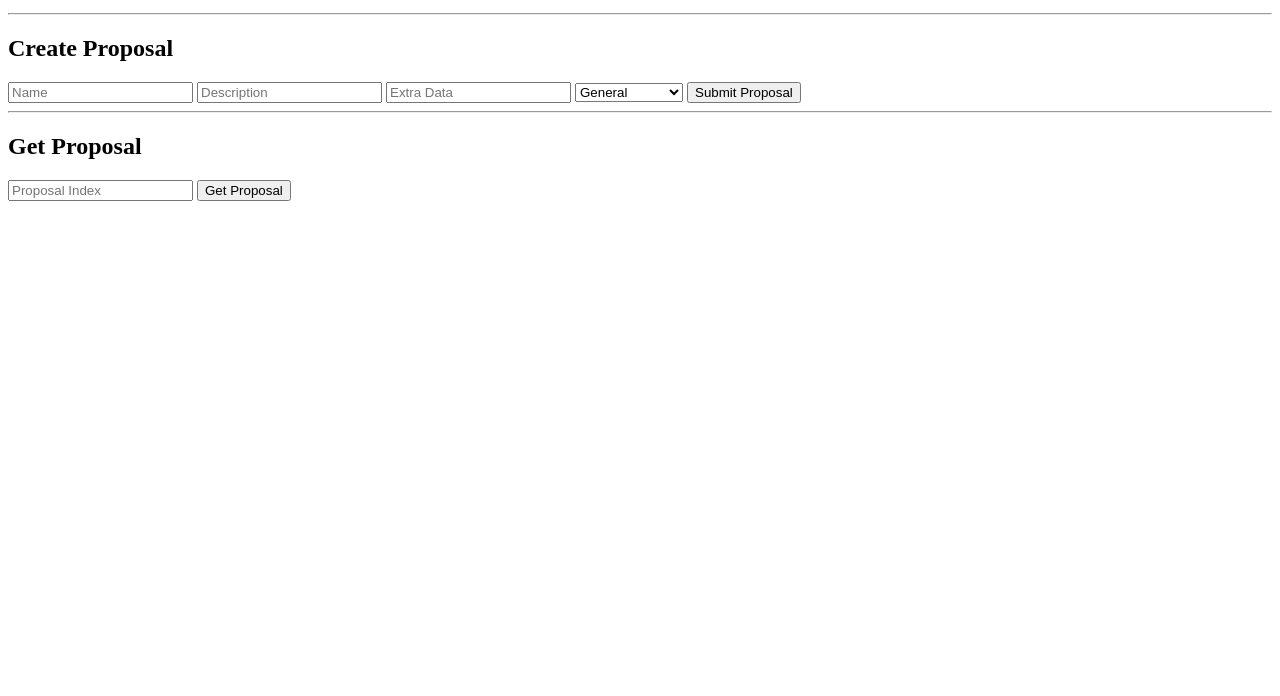
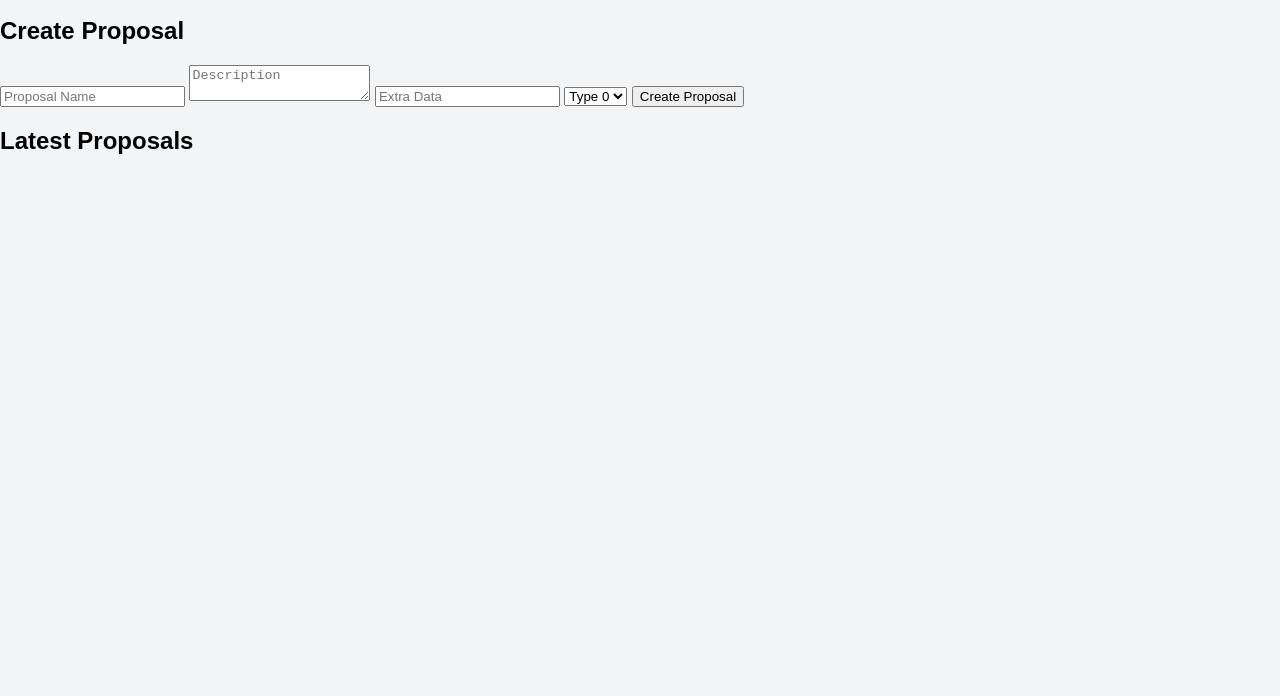
Before and after one commit to Rezmodi7/ZenVotingsystem, a plain HTML site: page index.html in a window 1280 px wide. Shown: the part 104-800 px from the top of the page. Drawn offline with nearby package versions, Linux system fonts and the light colour scheme.

Commit message:
Update index.html

```diff
--- a/index.html
+++ b/index.html
@@ -4,36 +4,34 @@
     <meta charset="UTF-8">
     <meta name="viewport" content="width=device-width, initial-scale=1.0">
     <title>ZenChain Proposals</title>
-<script src="https://cdn.jsdelivr.net/npm/web3@1.9.0/dist/web3.min.js"></script>
-<script type="module" src="./app.js"></script>
+    <link rel="stylesheet" href="style.css">
+    <script src="https://cdn.jsdelivr.net/npm/ethers/dist/ethers.min.js"></script>
 </head>
 <body>
-<h1>ZenChain Proposals</h1>
-<button id="connectWallet">Connect Wallet</button>
-<p id="walletAddress"></p>
+    <header>
+        <h1>ZenChain Proposal System</h1>
+        <button id="connectWalletBtn">Connect Wallet</button>
+    </header>
 
-<hr>
+    <main>
+        <section id="createProposalSection">
             <h2>Create Proposal</h2>
-<input type="text" id="proposalName" placeholder="Name">
-<input type="text" id="proposalDescription" placeholder="Description">
+            <input type="text" id="proposalName" placeholder="Proposal Name">
+            <textarea id="proposalDescription" placeholder="Description"></textarea>
             <input type="text" id="proposalExtra" placeholder="Extra Data">
             <select id="proposalFormType">
-  <option value="0">General</option>
-  <option value="1">Cultural</option>
-  <option value="2">Environmental</option>
-  <option value="3">Survey</option>
-  <option value="4">ZenBuilder</option>
-  <option value="5">ZenQuest</option>
-  <option value="6">ZenSupport</option>
-  <option value="7">ZenEvent</option>
-  <option value="8">ZenCollab</option>
-  <option value="9">ZenEducation</option>
-  <option value="10">ZenMarketing</option>
+                <option value="0">Type 0</option>
+                <option value="1">Type 1</option>
             </select>
-<button id="createProposal">Submit Proposal</button>
+            <button id="createProposalBtn">Create Proposal</button>
+        </section>
 
-<hr>
-<h2>Get Proposal</h2>
-<input type="number" id="proposalIndex" placeholder="Proposal Index">
-<button id="getProposal">Get Proposal</button>
-<pre id="proposalDetails"></pre>
+        <section id="proposalsSection">
+            <h2>Latest Proposals</h2>
+            <div id="proposalsContainer"></div>
+        </section>
+    </main>
+
+    <script src="script.js"></script>
+</body>
+</html>
```
Lines whose indentation alone changed are shown as unchanged.
